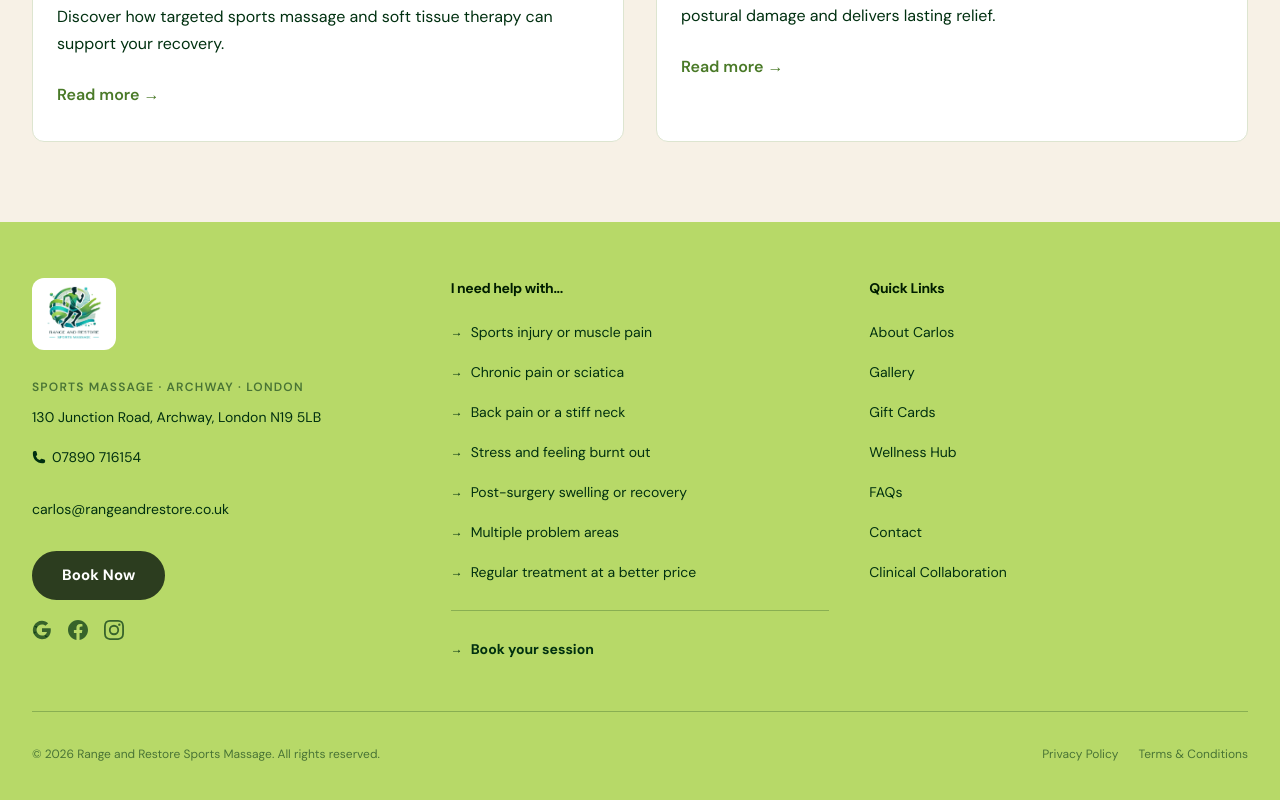
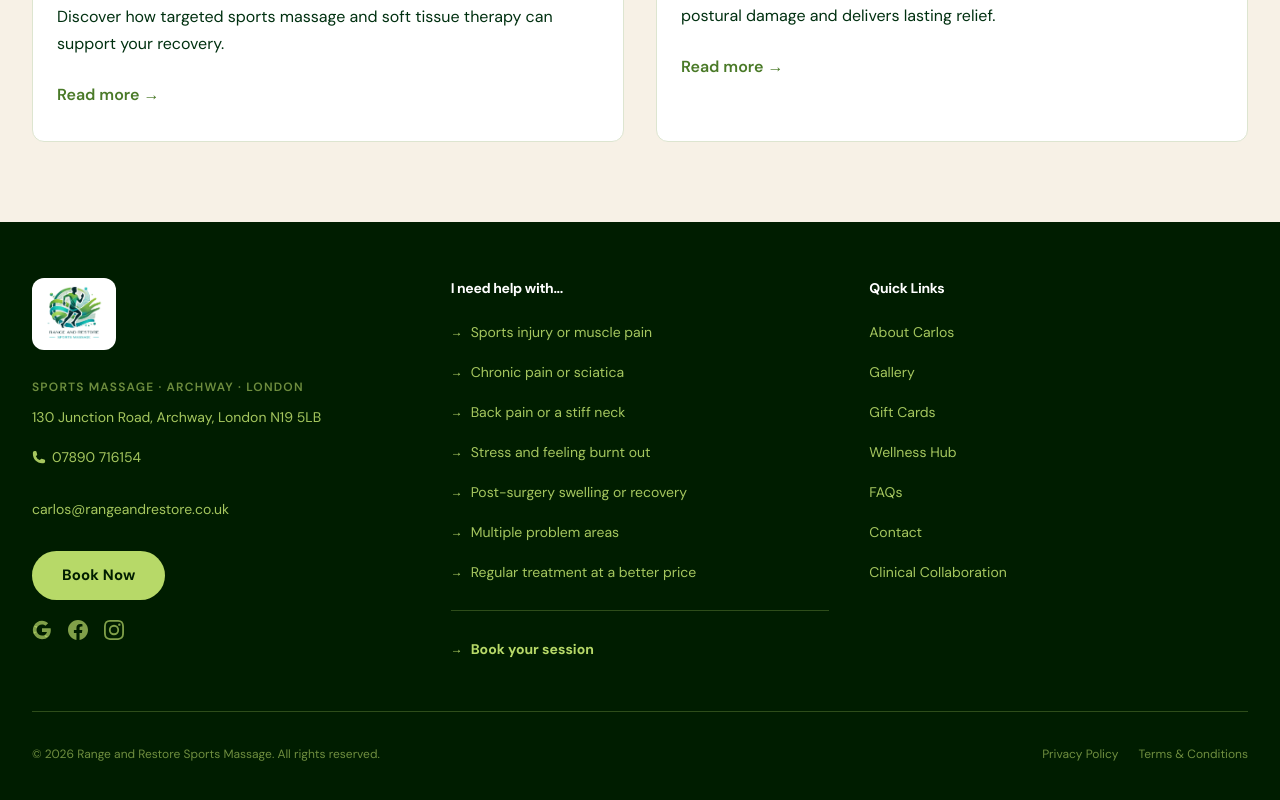
Before and after one commit to devjoe1991/rangeandrestore, a Next.js app: page /blog in a window 1280 px wide. Shown: the part 843-1643 px from the top of the page. Built offline with nearby package versions, Linux system fonts and the light colour scheme; no server answers.

Commit message:
optimised colors in footer

```diff
--- a/app/page.tsx
+++ b/app/page.tsx
@@ -386,20 +386,20 @@ export default function HomePage() {
       </section>
 
       {/* ── 8. CTA BAR ───────────────────────────────────────── */}
-      <section className="section-sm bg-[#001D00]" aria-label="Book a session">
+      <section className="section-sm bg-[#B7D968]" aria-label="Book a session">
         <div className="mx-auto max-w-3xl px-4 text-center">
-          <h2 className="text-2xl sm:text-3xl font-extrabold text-white tracking-tight mb-3">
+          <h2 className="text-2xl sm:text-4xl font-black text-[#001D00] tracking-tight mb-3">
             Ready to feel better?
           </h2>
-          <p className="text-white/75 mb-7 text-base">
+          <p className="text-[#003010]/80 mb-7 text-base font-semibold">
             Back pain, injury or tension holding you back? Book online or call Carlos directly.
           </p>
           <div className="flex flex-row gap-3 justify-center flex-wrap">
-            <BookingButton label="Book Your Session" variant="white" />
+            <BookingButton label="Book Your Session" className="bg-[#001D00] text-white hover:bg-white hover:text-[#001D00] border-transparent" />
             <a
               href={`tel:${BUSINESS.phoneTel}`}
               aria-label={`Call us on ${BUSINESS.phone}`}
-              className="flex items-center justify-center w-12 h-12 rounded-full bg-white/20 border border-white/40 hover:bg-white/30 transition-colors text-white"
+              className="flex items-center justify-center w-12 h-12 rounded-full bg-[#003010]/10 border border-[#003010]/20 hover:bg-[#003010]/20 transition-colors text-[#001D00]"
             >
               <PhoneIcon />
             </a>
--- a/components/Footer.tsx
+++ b/components/Footer.tsx
@@ -4,13 +4,13 @@ import { BUSINESS, BOOKING_URLS } from '@/lib/constants'
 
 export function Footer() {
   return (
-    <footer className="bg-[#B7D968] text-[#001D00]">
+    <footer className="bg-[#001D00] text-white">
       <div className="mx-auto max-w-7xl px-4 sm:px-6 lg:px-8 py-12 lg:py-14">
         <div className="grid grid-cols-1 sm:grid-cols-3 gap-10">
 
           {/* Brand + contact */}
           <div>
-            {/* Logo on white pill so it reads on lime bg */}
+            {/* Logo on white pill so it reads on dark bg */}
             <div className="inline-block bg-white rounded-xl px-3 py-2 mb-5">
               <Image
                 src="/rangeandrestorelogo.png"
@@ -20,27 +20,27 @@ export function Footer() {
                 className="h-14 w-auto object-contain"
               />
             </div>
-            <address className="not-italic text-sm space-y-2 text-[#003010]">
-              <p className="text-[#003010]/60 text-xs font-semibold uppercase tracking-widest mb-3">
+            <address className="not-italic text-sm space-y-2 text-[#B7D968]/90">
+              <p className="text-[#B7D968]/60 text-xs font-semibold uppercase tracking-widest mb-3">
                 Sports Massage · Archway · London
               </p>
               <p>{BUSINESS.address}</p>
               <p>
                 <a href={`tel:${BUSINESS.phoneTel}`}
-                  className="hover:text-[#001D00] transition-colors inline-flex items-center gap-1.5 min-h-[44px]">
+                  className="hover:text-white transition-colors inline-flex items-center gap-1.5 min-h-[44px]">
                   <PhoneIcon /> {BUSINESS.phone}
                 </a>
               </p>
               <p>
                 <a href={`mailto:${BUSINESS.email}`}
-                  className="hover:text-[#001D00] transition-colors break-all min-h-[44px] flex items-center">
+                  className="hover:text-white transition-colors break-all min-h-[44px] flex items-center">
                   {BUSINESS.email}
                 </a>
               </p>
             </address>
             <div className="mt-5">
               <a href={BOOKING_URLS.general} target="_blank" rel="noopener noreferrer"
-                className="btn btn-primary text-sm px-5">
+                className="btn bg-[#B7D968] text-[#001D00] hover:bg-white text-sm px-5">
                 Book Now
               </a>
             </div>
@@ -51,7 +51,7 @@ export function Footer() {
                 target="_blank"
                 rel="noopener noreferrer"
                 aria-label="Google Reviews"
-                className="text-[#003010]/70 hover:text-[#001D00] transition-colors"
+                className="text-[#B7D968]/70 hover:text-white transition-colors"
               >
                 <GoogleIcon />
               </a>
@@ -60,7 +60,7 @@ export function Footer() {
                 target="_blank"
                 rel="noopener noreferrer"
                 aria-label="Facebook"
-                className="text-[#003010]/70 hover:text-[#001D00] transition-colors"
+                className="text-[#B7D968]/70 hover:text-white transition-colors"
               >
                 <FacebookIcon />
               </a>
@@ -69,7 +69,7 @@ export function Footer() {
                 target="_blank"
                 rel="noopener noreferrer"
                 aria-label="Instagram"
-                className="text-[#003010]/70 hover:text-[#001D00] transition-colors"
+                className="text-[#B7D968]/70 hover:text-white transition-colors"
               >
                 <InstagramIcon />
               </a>
@@ -78,8 +78,8 @@ export function Footer() {
 
           {/* Treatments */}
           <div>
-            <p className="text-[#001D00] font-bold text-sm mb-4 tracking-tight">I need help with...</p>
-            <ul className="space-y-1 text-sm text-[#003010]">
+            <p className="text-white font-bold text-sm mb-4 tracking-tight">I need help with...</p>
+            <ul className="space-y-1 text-sm text-[#B7D968]/90">
               {[
                 ['Sports injury or muscle pain',        '/services/sports-deep-tissue-massage'],
                 ['Chronic pain or sciatica',            '/services/advanced-clinical-massage'],
@@ -90,21 +90,21 @@ export function Footer() {
                 ['Regular treatment at a better price', '/services/massage-bundles'],
               ].map(([label, href]) => (
                 <li key={href}>
-                  <Link href={href} className="hover:text-[#001D00] transition-colors min-h-[36px] flex items-center gap-2">
-                    <span className="text-[#003010] text-xs">→</span>
+                  <Link href={href} className="hover:text-white transition-colors min-h-[36px] flex items-center gap-2">
+                    <span className="text-[#B7D968] text-xs">→</span>
                     {label}
                   </Link>
                 </li>
               ))}
             </ul>
-            <div className="mt-5 pt-4 border-t border-[#003010]/25">
+            <div className="mt-5 pt-4 border-t border-[#B7D968]/25">
               <a
                 href={BOOKING_URLS.general}
                 target="_blank"
                 rel="noopener noreferrer"
-                className="inline-flex items-center gap-2 text-sm font-bold text-[#003010] hover:text-[#001D00] transition-colors min-h-[44px]"
+                className="inline-flex items-center gap-2 text-sm font-bold text-[#B7D968] hover:text-white transition-colors min-h-[44px]"
               >
-                <span className="text-[#003010] text-xs">→</span>
+                <span className="text-[#B7D968] text-xs">→</span>
                 Book your session
               </a>
             </div>
@@ -112,8 +112,8 @@ export function Footer() {
 
           {/* Quick links */}
           <div>
-            <p className="text-[#001D00] font-bold text-sm mb-4 tracking-tight">Quick Links</p>
-            <ul className="space-y-1 text-sm text-[#003010]">
+            <p className="text-white font-bold text-sm mb-4 tracking-tight">Quick Links</p>
+            <ul className="space-y-1 text-sm text-[#B7D968]/90">
               {[
                 ['About Carlos',           '/about'],
                 ['Gallery',                '/gallery'],
@@ -124,7 +124,7 @@ export function Footer() {
                 ['Clinical Collaboration', '/clinical-collaboration'],
               ].map(([label, href]) => (
                 <li key={href}>
-                  <Link href={href} className="hover:text-[#001D00] transition-colors min-h-[36px] flex items-center">
+                  <Link href={href} className="hover:text-white transition-colors min-h-[36px] flex items-center">
                     {label}
                   </Link>
                 </li>
@@ -134,11 +134,11 @@ export function Footer() {
         </div>
 
         {/* Bottom bar */}
-        <div className="mt-10 pt-6 border-t border-[#003010]/25 flex flex-col sm:flex-row items-center justify-between gap-3 text-xs text-[#003010]/60">
+        <div className="mt-10 pt-6 border-t border-[#B7D968]/25 flex flex-col sm:flex-row items-center justify-between gap-3 text-xs text-[#B7D968]/60">
           <p>© {new Date().getFullYear()} Range and Restore Sports Massage. All rights reserved.</p>
           <div className="flex gap-5">
-            <Link href="/privacy-policy"      className="hover:text-[#001D00] transition-colors min-h-[36px] flex items-center">Privacy Policy</Link>
-            <Link href="/terms-and-conditions" className="hover:text-[#001D00] transition-colors min-h-[36px] flex items-center">Terms &amp; Conditions</Link>
+            <Link href="/privacy-policy"      className="hover:text-white transition-colors min-h-[36px] flex items-center">Privacy Policy</Link>
+            <Link href="/terms-and-conditions" className="hover:text-white transition-colors min-h-[36px] flex items-center">Terms &amp; Conditions</Link>
           </div>
         </div>
       </div>
--- a/components/GoogleReviews.tsx
+++ b/components/GoogleReviews.tsx
@@ -12,7 +12,7 @@ export function GoogleReviews() {
       <div className="mx-auto max-w-7xl px-4 sm:px-6 lg:px-8 text-center flex flex-col items-center">
 
         {/* EXACT GoCompare Screenshot Style Header */}
-        <h2 id="reviews-heading" className="text-4xl sm:text-5xl lg:text-[4rem] font-black text-[#B7D968] tracking-tight uppercase leading-none mb-8 max-w-3xl">
+        <h2 id="reviews-heading" className="text-2xl sm:text-3xl lg:text-5xl font-black text-[#B7D968] tracking-tight uppercase leading-none mb-8">
           Our customers rate us
         </h2>
 
```
